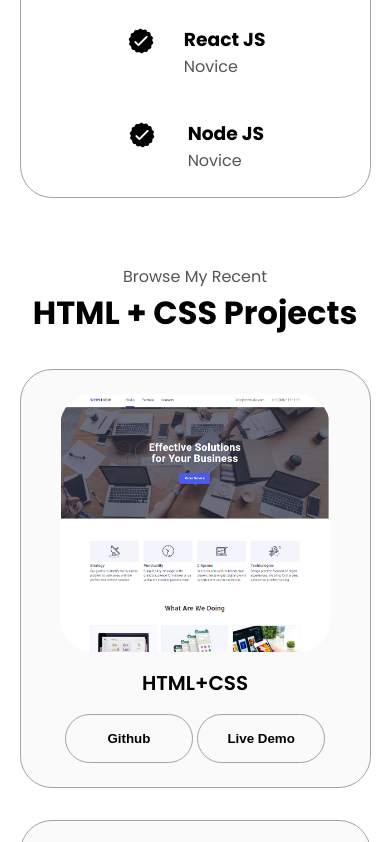
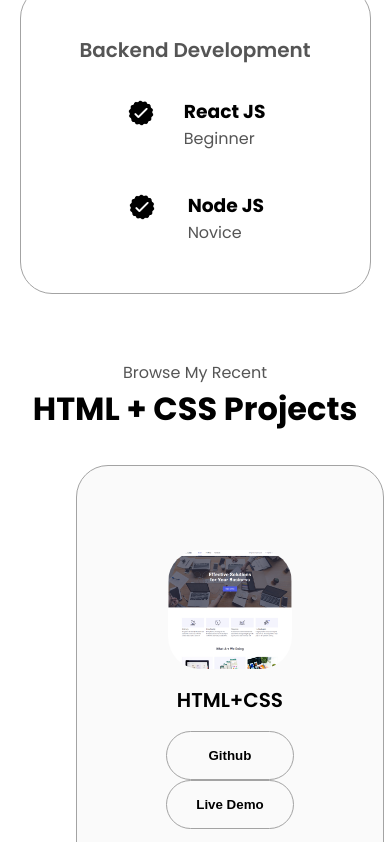
Before and after one commit to Seweryn999/portfolio, a plain HTML site: page index.html in a window 390 px wide. Shown: the part 2200-3042 px from the top of the page. Drawn offline with Linux system fonts and the light colour scheme.

Commit message:
html section fixed

```diff
--- a/index.html
+++ b/index.html
@@ -168,7 +168,7 @@
                 />
                 <div>
                   <h3>JavaScript</h3>
-                  <p>Basic</p>
+                  <p>Intermediate</p>
                 </div>
               </article>
               <article class="tailwind">
@@ -195,7 +195,7 @@
                 />
                 <div>
                   <h3>React JS</h3>
-                  <p>Novice</p>
+                  <p>Beginner</p>
                 </div>
               </article>
               <article>
@@ -224,8 +224,8 @@
       <p class="section__text__p1">Browse My Recent</p>
       <h1 class="title">HTML + CSS Projects</h1>
       <div class="experience-details-container">
-        <div class="about-containers">
-          <div class="details-containers color-container">
+        <div class="about-containers html-containers">
+          <div class="details-containers color-container first-html-container">
             <div class="article-container">
               <img
                 src="./assets/project-1.png"
@@ -249,7 +249,7 @@
               </button>
             </div>
           </div>
-          <div class="details-containers color-container">
+          <div class="details-containers color-container ">
             <div class="article-container">
               <img
                 src="./assets/project-2.png"
@@ -273,7 +273,7 @@
               </button>
             </div>
           </div>
-          <div class="details-containers color-container">
+          <!-- <div class="details-containers color-container">
             <div class="article-container">
               <img
                 src="./assets/project-3.png"
@@ -290,7 +290,7 @@
                 This website:)
               </button>
             </div>
-          </div>
+          </div> -->
         </div>
       </div>
       <img
--- a/mediaqueries.css
+++ b/mediaqueries.css
@@ -41,7 +41,8 @@
   .about-containers {
     margin-top: 0;
   }
-}
+
+
 
 @media screen and (max-width: 600px) {
   #contact,
@@ -99,6 +100,14 @@
 
   .react-container {
     max-width: 70%;
-    margin-left: 9%;
+    margin-left: 5%;
+  }
+
+  .html-containers {
+    margin-left: 16%;
+  }
+
+  .first-html-container {
+    padding: 5.26rem;
   }
 }
--- a/style.css
+++ b/style.css
@@ -293,13 +293,20 @@ section {
 }
 
 .details-containers {
-  padding: 1.5rem;
+  padding: 3rem;
   flex: 1;
   background: white;
   border-radius: 2rem;
   border: rgb(53, 53, 53) 0.1rem solid;
   border-color: rgb(163, 163, 163);
   text-align: center;
+}
+
+.html-containers {
+  max-width: 60%;
+  margin-left: 19%;
+}
+.first-html-container {
 }
 
 .react-container {
```
